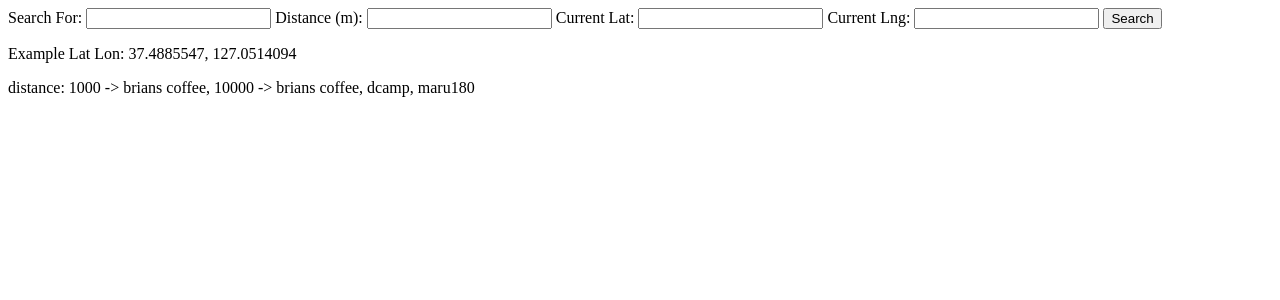
After one commit to jinpark/flask-fts, a Flask app: page /search_place in a window 1280 px wide. The commit adds this page. Shown: the top 300 px of the page. Run offline with Flask 2, Linux system fonts and the light colour scheme.

Commit message:
add place and postgis/geoalchemy search

```diff
--- a/app.py
+++ b/app.py
@@ -1,8 +1,9 @@
 from flask import Flask, request, render_template
 from flask_sqlalchemy import SQLAlchemy, BaseQuery
-from sqlalchemy_searchable import SearchQueryMixin
+from sqlalchemy import func
 from sqlalchemy_utils.types import TSVectorType
-from sqlalchemy_searchable import make_searchable
+from sqlalchemy_searchable import make_searchable, SearchQueryMixin, search
+from geoalchemy2 import Geometry, Geography, WKTElement
 
 from flask.ext.script import Manager
 from flask.ext.migrate import Migrate, MigrateCommand
@@ -21,13 +22,10 @@ class DocumentQuery(BaseQuery, SearchQueryMixin):
     pass
 
 class Document(db.Model):
-    __table_name__ = 'documenttest'
     query_class = DocumentQuery
     id = db.Column(db.Integer, primary_key=True)
     title = db.Column(db.String(200), unique=True)
     description = db.Column(db.Text)
-    cat = db.Column(db.Text)
-
     search_vector = db.Column(TSVectorType('title', 'description'))
 
     def __init__(self, title, description):
@@ -37,9 +35,32 @@ class Document(db.Model):
     def __repr__(self):
         return '<Document %r>' % self.title
 
+class PlaceQuery(BaseQuery, SearchQueryMixin):
+    pass
+
+class Place(db.Model):
+    query_class = PlaceQuery
+    id = db.Column(db.Integer, primary_key=True)
+    title = db.Column(db.String(200), unique=True)
+    description = db.Column(db.Text)
+    search_vector = db.Column(TSVectorType('title', 'description'))
+    latitude = db.Column(db.Float)
+    longitude = db.Column(db.Float)
+    point = db.Column(Geography(geometry_type='POINT', srid=4326))
+
+    def __init__(self, title, description, latitude, longitude):
+        self.title = title
+        self.description = description
+        self.latitude = latitude
+        self.longitude = longitude
+        self.point = "SRID=4326;POINT({} {})".format(latitude, longitude)
+
+    def __repr__(self):
+        return '<Place %r>' % self.title
+
 
 @app.route('/search', methods=['GET', 'POST'])
-def search():
+def search_text():
     if request.method == 'POST':
         search_term = request.form['search_term']
         results = Document.query.search(search_term)
@@ -47,6 +68,19 @@ def search():
     else:
         return render_template('search.html')
 
+@app.route('/search_place', methods=['GET', 'POST'])
+def search_place():
+    if request.method == 'POST':
+        search_term = request.form['search_term']
+        distance = request.form['distance']
+        latitude = request.form['latitude']
+        longitude = request.form['longitude']
+        point = WKTElement('POINT({0} {1})'.format(latitude, longitude), srid=4326)
+        results = search(db.session.query(Place).filter(func.ST_DWithin(Place.point, point, float(distance))), search_term)
+        return render_template('search_place_results.html', results=results, search_term=search_term, distance=distance, latitude=latitude, longitude=longitude)
+    else:
+        return render_template('search_place.html')
+
 
 if __name__ == '__main__':
     app.debug = True
--- a/requirements.txt
+++ b/requirements.txt
@@ -1,11 +1,17 @@
+alembic==0.8.4
 decorator==4.0.4
 Flask==0.10.1
+Flask-Migrate==1.7.0
+Flask-Script==2.0.5
 Flask-SQLAlchemy==2.1
+GeoAlchemy2==0.2.6
 itsdangerous==0.24
 Jinja2==2.8
+Mako==1.0.3
 MarkupSafe==0.23
 psycopg2==2.6.1
 pyparsing==2.0.6
+python-editor==0.5
 six==1.10.0
 SQLAlchemy==1.0.9
 SQLAlchemy-Searchable==0.9.3
--- /dev/null
+++ b/templates/search_place.html
@@ -0,0 +1,14 @@
+<form action="/search_place" method="POST">
+    <label for="search_term">Search For:</label>
+    <input type="text" id="search-term" name="search_term">
+    <label for="distance">Distance (m):</label>
+    <input type="text" id="distance" name="distance">
+    <label for="distance">Current Lat:</label>
+    <input type="text" id="latitude" name="latitude">
+    <label for="distance">Current Lng:</label>
+    <input type="text" id="longitude" name="longitude">
+    <button type="submit">Search</button>
+</form>
+
+<p>Example Lat Lon: 37.4885547, 127.0514094</p>
+<p>distance: 1000 -> brians coffee, 10000 -> brians coffee, dcamp, maru180</p>
--- a/templates/search_results.html
+++ b/templates/search_results.html
@@ -5,6 +5,7 @@ Search Results for {{ search_term }}
         Title: {{ document.title }}
         <br>
         Text: {{ document.description }}
+        <br>
     </li>
 {% endfor %}
 </ul>
```
Also changed, not shown: templates/search_place_results.html (added, +12 -0 lines), readme.md.
